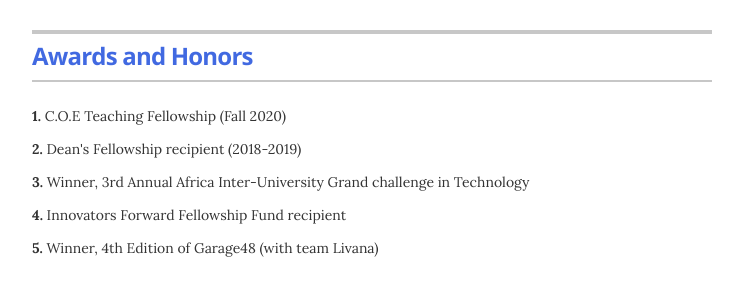
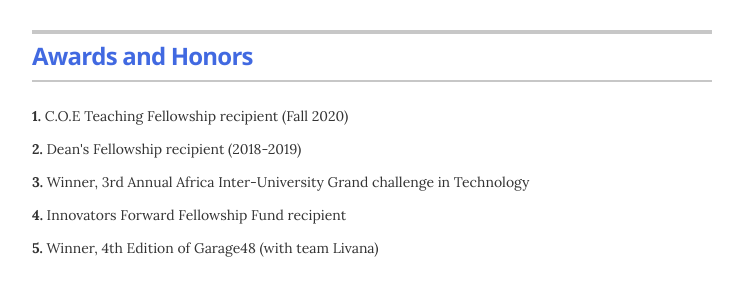
Before and after one commit to amuhebwa/amuhebwa.github.io, a Jekyll site: the page built from index.html, in a window 1280 px wide. Shown: the part 921-1221 px from the top of the page, without its empty margins (268-1011 px from the left). Built offline with Jekyll 4.4.1, drawn with Linux system fonts in a browser that asks for light colours.

Commit message:
Update recognitions.yml

```diff
--- a/_data/recognitions.yml
+++ b/_data/recognitions.yml
@@ -1,5 +1,5 @@
 # Recognitions
-- award:  <b>1.</b> C.O.E Teaching Fellowship (Fall 2020)
+- award:  <b>1.</b> C.O.E Teaching Fellowship recipient (Fall 2020)
   organization: University of Massachusetts-Amherst
   year: Fall, 2020
 - award:  <b>2.</b> Dean's Fellowship recipient (2018-2019)
```
